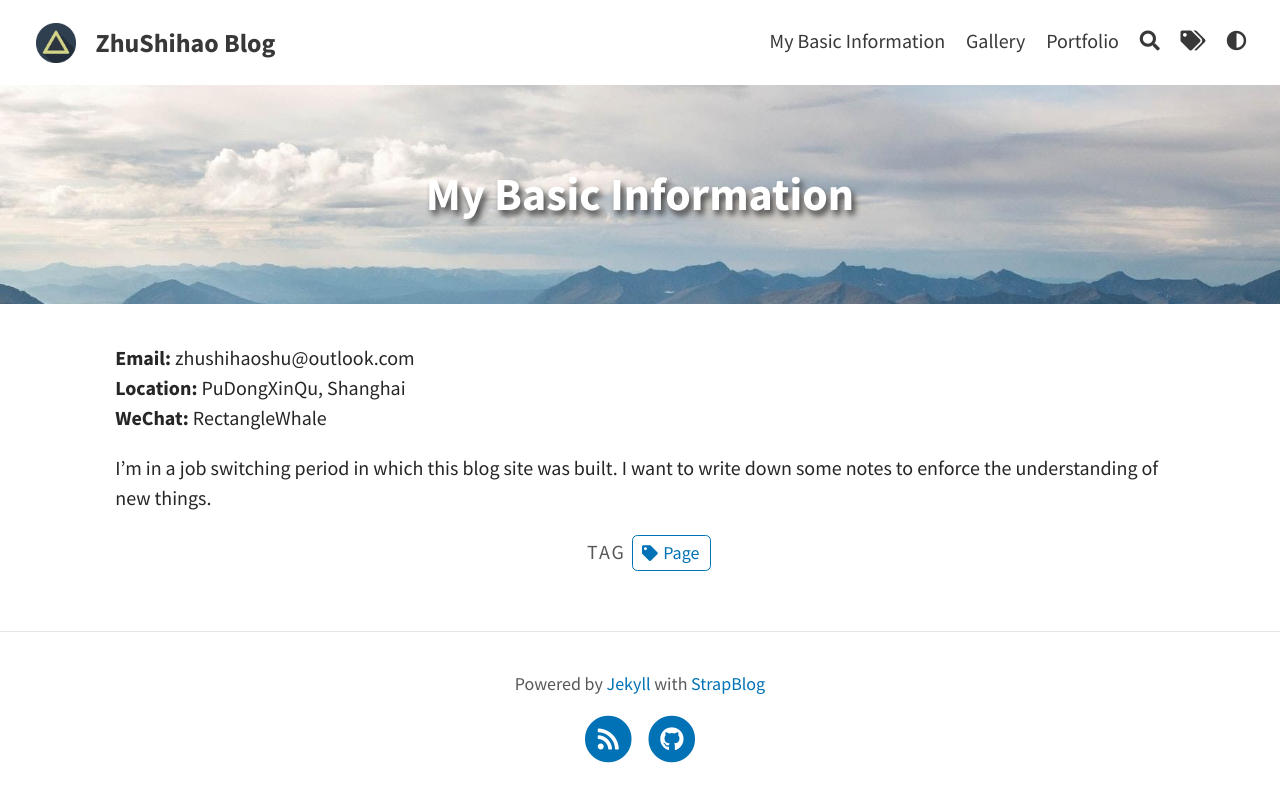
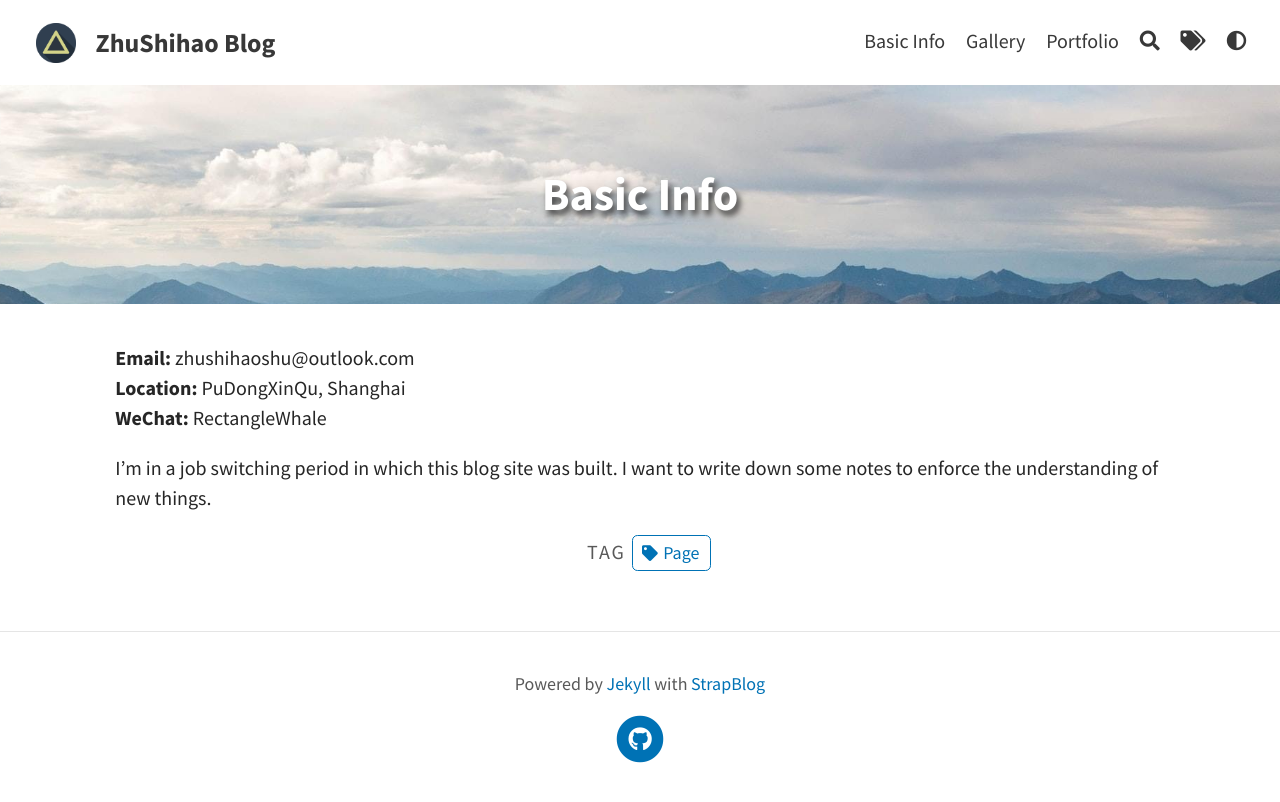
Before and after one commit to Shawn-zhu/StrapBlog, a Jekyll site: the page built from pages/about.md, in a window 1280 px wide. Shown: the top 802 px of the page. Built offline with Jekyll 4.4.1, drawn with Linux system fonts in a browser that asks for light colours.

Commit message:
chang basic info and remove icon in foot

```diff
--- a/_data/social.yml
+++ b/_data/social.yml
@@ -1,5 +1,5 @@
 # RSS specific
-rss: true         # Icons on the footer
+rss: false         # Icons on the footer
 feed:
   path: feed.xml  # RSS feed path
 
--- a/pages/about.md
+++ b/pages/about.md
@@ -1,6 +1,6 @@
 ---
 layout: page
-title: My Basic Information
+title: Basic Info
 permalink: /about/
 feature-img: "assets/img/pexels/travel.jpeg"
 tags: [Page]
```
